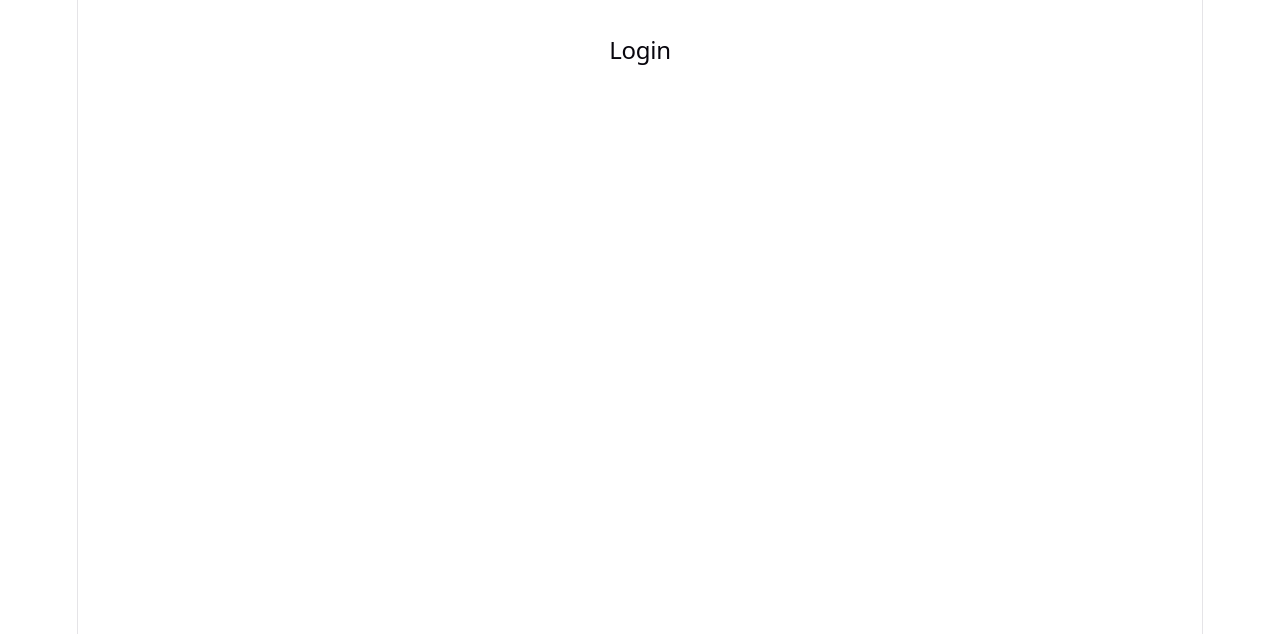
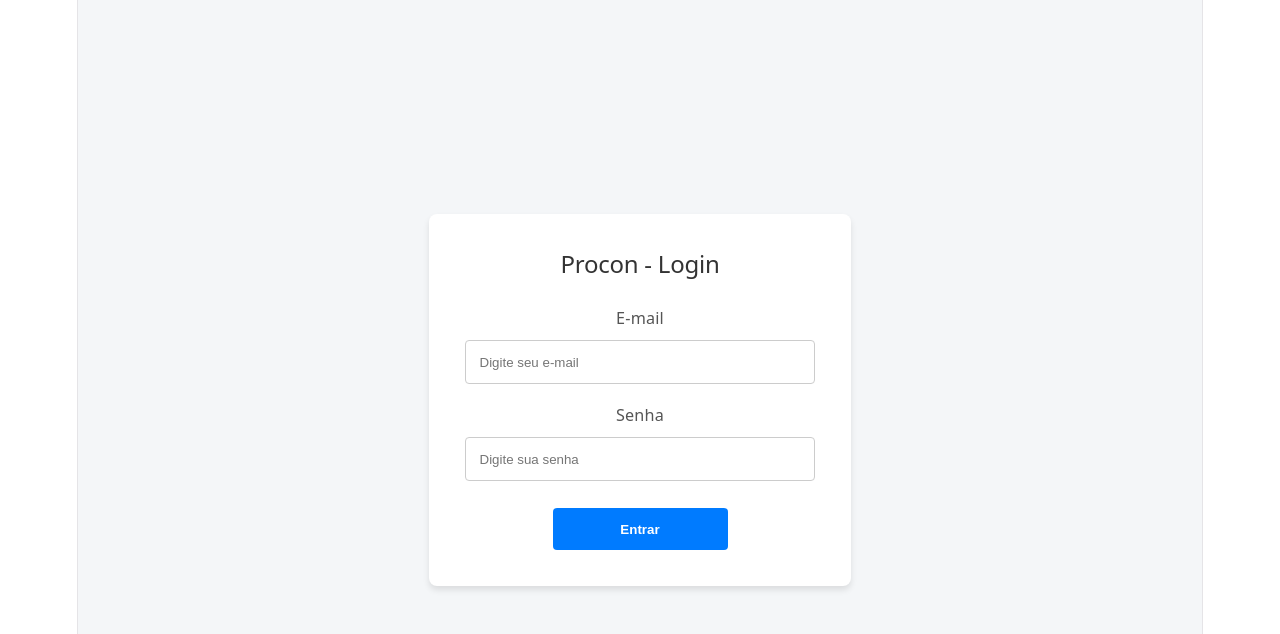
Before and after one commit to Giantrafa/PI4-front, a React app in the folder web/: page /login in a window 1280 px wide. Shown: the top 634 px of the page. Built offline with nearby package versions, Linux system fonts and the light colour scheme; the HTML template or start-up script is replaced by a standard one.

Commit message:
[FE-02] - Criação tela de Login

```diff
--- a/web/src/App.jsx
+++ b/web/src/App.jsx
@@ -1,12 +1,7 @@
 import { BrowserRouter, Routes, Route, Navigate } from 'react-router-dom';
+import LoginPage from './pages/LoginPage';
 
 // componentes temporários apenas para ver se tá funcionando!!
-const LoginPlaceholder = () => (
-  <div style={{ padding: '2rem', textAlign: 'center' }}>
-    <h2>Login</h2>
-  </div>
-);
-
 const AdminDashboardPlaceholder = () => (
   <div style={{ padding: '2rem' }}>
     <h2>Painel Admin</h2>
@@ -30,7 +25,7 @@
     <BrowserRouter>
       <Routes>
         <Route path="/" element={<Navigate to="/login" replace />} />
-        <Route path="/login" element={<LoginPlaceholder />} />
+        <Route path="/login" element={<LoginPage />} />
         <Route path="/admin" element={<AdminDashboardPlaceholder />} />
         <Route path="/gestor/fiscalizadores" element={<GestorPlaceholder />} />
         <Route path="*" element={<NotFoundPlaceholder />} />
--- /dev/null
+++ b/web/src/pages/LoginPage.jsx
@@ -0,0 +1,52 @@
+import { useState } from 'react';
+import { useNavigate } from 'react-router-dom';
+
+export default function LoginPage() {
+  const [email, setEmail] = useState('');
+  const [password, setPassword] = useState('');
+  const navigate = useNavigate();
+
+  const handleSubmit = (e) => {
+    e.preventDefault();
+    console.log('Dados de login:', { email, password }); //apenas uma simulação do envio por enquanto!!
+  };
+
+  return (
+    <div style={{ display: 'flex', justifyContent: 'center', alignItems: 'center', height: '100vh', backgroundColor: '#f4f6f8' }}>
+      <form onSubmit={handleSubmit} style={{ background: '#fff', padding: '2rem', borderRadius: '8px', boxShadow: '0 4px 6px rgba(0,0,0,0.1)', width: '350px' }}>
+        <h2 style={{ marginBottom: '1.5rem', textAlign: 'center', color: '#333' }}>Procon - Login</h2>
+
+        <div style={{ marginBottom: '1rem' }}>
+          <label style={{ display: 'block', marginBottom: '0.5rem', fontSize: '0.9rem', color: '#555' }}>E-mail</label>
+          <input
+            type="email"
+            value={email}
+            onChange={(e) => setEmail(e.target.value)}
+            required
+            placeholder="Digite seu e-mail"
+            style={{ width: '100%', padding: '0.75rem', borderRadius: '4px', border: '1px solid #ccc', boxSizing: 'border-box' }}
+          />
+        </div>
+
+        <div style={{ marginBottom: '1.5rem' }}>
+          <label style={{ display: 'block', marginBottom: '0.5rem', fontSize: '0.9rem', color: '#555' }}>Senha</label>
+          <input
+            type="password"
+            value={password}
+            onChange={(e) => setPassword(e.target.value)}
+            required
+            placeholder="Digite sua senha"
+            style={{ width: '100%', padding: '0.75rem', borderRadius: '4px', border: '1px solid #ccc', boxSizing: 'border-box' }}
+          />
+        </div>
+
+        <button
+          type="submit"
+          style={{ width: '50%', padding: '0.75rem', backgroundColor: '#007bff', color: '#fff', border: 'none', borderRadius: '4px', fontWeight: 'bold', cursor: 'pointer' }}
+        >
+          Entrar
+        </button>
+      </form>
+    </div>
+  );
+}
```
Also changed, not shown: 1 other file (tests, documents, lock files or other folders).
